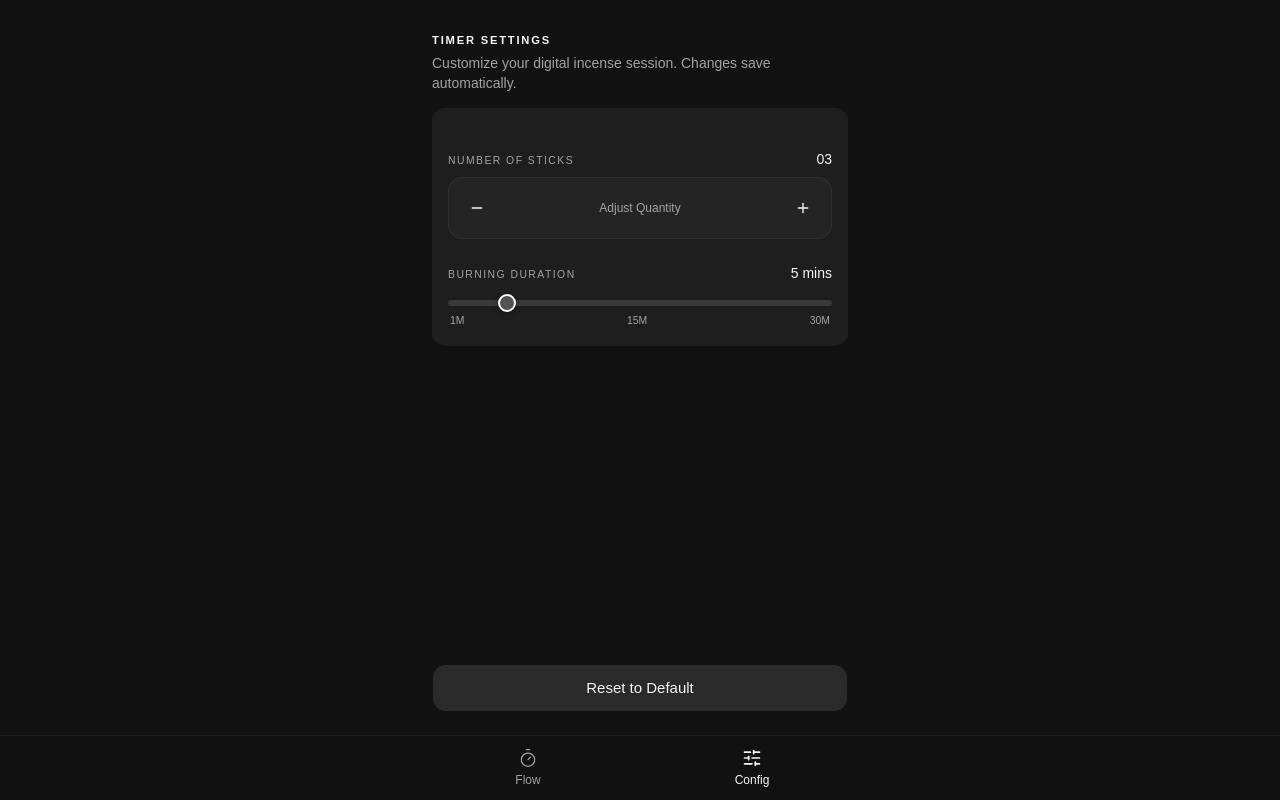
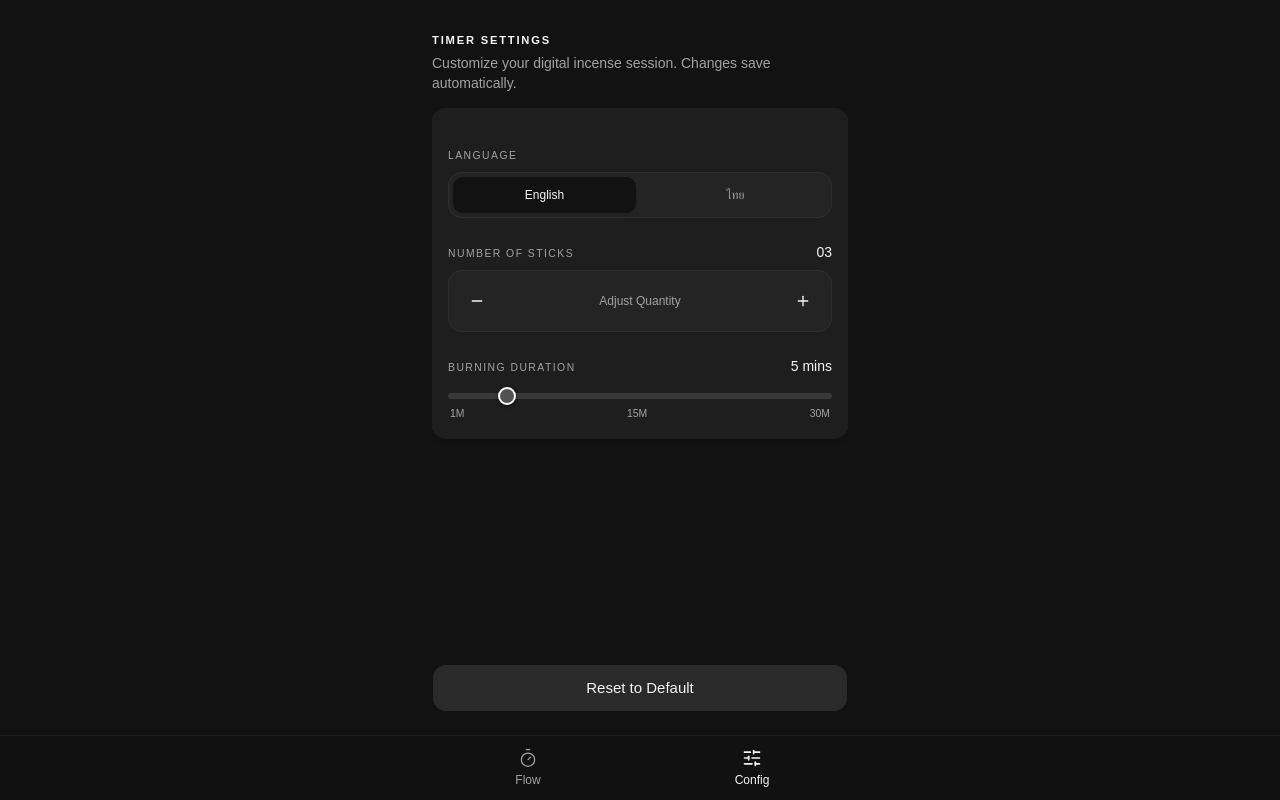
Before and after one commit to cteerakit/incense-stick, a React (Vite) app: page / in a window 1280 px wide. Both pictures are taken after a click on the button "Config". Built offline with nearby package versions, Linux system fonts and the light colour scheme.

Commit message:
feat: add Thai language support and update locale handling in App component

```diff
--- a/package.json
+++ b/package.json
@@ -24,6 +24,7 @@
   },
   "dependencies": {
     "@fontsource-variable/geist": "^5.2.8",
+    "@fontsource/noto-sans-thai": "^5.2.8",
     "class-variance-authority": "^0.7.1",
     "clsx": "^2.1.1",
     "lucide-react": "^1.7.0",
--- a/src/App.tsx
+++ b/src/App.tsx
@@ -20,6 +20,7 @@ import {
   Timer,
 } from 'lucide-react'
 import { BurnTimer, phaseFromTimer, type UiPhase } from './burn-timer'
+import { getMessages, type Locale } from './i18n/messages'
 import { DEFAULTS, loadSettings, saveSettings } from './storage'
 import { Button } from '@/components/ui/button'
 import { Card, CardContent } from '@/components/ui/card'
@@ -177,8 +178,10 @@ type Tab = 'flow' | 'config'
 export default function App() {
   const initial = loadSettings()
   const [tab, setTab] = useState<Tab>('flow')
+  const [locale, setLocale] = useState<Locale>(initial.locale)
   const [stickCount, setStickCount] = useState(initial.stickCount)
   const [durationMinutes, setDurationMinutes] = useState(initial.durationMinutes)
+  const t = getMessages(locale)
   const timerRef = useRef(new BurnTimer(initial.durationMinutes))
   const rafRef = useRef(0)
   const [, tick] = useReducer((n) => n + 1, 0)
@@ -231,12 +234,17 @@ export default function App() {
     saveSettings({
       stickCount,
       durationMinutes,
+      locale,
     })
-  }, [stickCount, durationMinutes])
+  }, [stickCount, durationMinutes, locale])
 
   useEffect(() => {
     persist()
   }, [persist])
+
+  useEffect(() => {
+    document.documentElement.lang = locale === 'th' ? 'th' : 'en'
+  }, [locale])
 
   const onStickChange = (v: number) => {
     if (v === stickCount) return
@@ -258,7 +266,7 @@ export default function App() {
     timerRef.current.setDurationMinutes(DEFAULTS.durationMinutes)
     setStickCount(DEFAULTS.stickCount)
     setDurationMinutes(DEFAULTS.durationMinutes)
-    saveSettings({ ...DEFAULTS })
+    saveSettings({ ...DEFAULTS, locale })
     tick()
   }
 
@@ -289,12 +297,12 @@ export default function App() {
                 <ControlTile
                   label={
                     phase === 'done'
-                      ? 'Reset'
+                      ? t.primaryActionReset
                       : burning
-                        ? 'Pause'
+                        ? t.primaryActionPause
                         : phase === 'paused'
-                          ? 'Resume'
-                          : 'Start'
+                          ? t.primaryActionResume
+                          : t.primaryActionStart
                   }
                   icon={
                     phase === 'done' ? (
@@ -333,7 +341,7 @@ export default function App() {
                 />
                 {activeSession && (
                   <ControlTile
-                    label="Reset"
+                    label={t.secondaryReset}
                     icon={<RotateCcw className="size-5" strokeWidth={1.75} />}
                     onClick={() => {
                       stopLoop()
@@ -347,7 +355,7 @@ export default function App() {
 
               <div>
                 <p className="text-[0.65rem] font-medium tracking-[0.2em] text-muted-foreground">
-                  TIME REMAINING
+                  {t.timeRemaining}
                 </p>
                 <p className="mt-1 text-[2.75rem] font-light tabular-nums tracking-tight text-foreground">
                   {displayRemaining}
@@ -365,10 +373,10 @@ export default function App() {
           <div className="flex min-h-0 flex-1 flex-col gap-5 overflow-hidden pt-5">
             <div>
               <h2 className="text-[0.7rem] font-semibold tracking-[0.16em] text-foreground">
-                TIMER SETTINGS
+                {t.configTitle}
               </h2>
               <p className="mt-1 text-sm text-muted-foreground">
-                Customize your digital incense session. Changes save automatically.
+                {t.configDescription}
               </p>
 
               {activeSession && (
@@ -381,9 +389,7 @@ export default function App() {
                     strokeWidth={2}
                     aria-hidden
                   />
-                  <span>
-                    Changing sticks or duration stops the timer and resets this session.
-                  </span>
+                  <span>{t.configSessionWarning}</span>
                 </div>
               )}
 
@@ -392,7 +398,43 @@ export default function App() {
                   <div className="space-y-2">
                     <div className="flex items-baseline justify-between gap-2">
                       <span className="text-[0.65rem] font-medium tracking-[0.14em] text-muted-foreground">
-                        NUMBER OF STICKS
+                        {t.languageLabel}
+                      </span>
+                    </div>
+                    <div className="flex gap-2 rounded-xl border border-border/40 bg-muted/50 p-1">
+                      <button
+                        type="button"
+                        aria-pressed={locale === 'en'}
+                        className={cn(
+                          'flex flex-1 items-center justify-center rounded-lg py-2.5 text-xs font-medium transition-colors',
+                          locale === 'en'
+                            ? 'bg-background text-foreground shadow-sm'
+                            : 'text-muted-foreground hover:bg-background/50',
+                        )}
+                        onClick={() => setLocale('en')}
+                      >
+                        {t.languageEnglish}
+                      </button>
+                      <button
+                        type="button"
+                        aria-pressed={locale === 'th'}
+                        className={cn(
+                          'flex flex-1 items-center justify-center rounded-lg py-2.5 text-xs font-medium transition-colors',
+                          locale === 'th'
+                            ? 'bg-background text-foreground shadow-sm'
+                            : 'text-muted-foreground hover:bg-background/50',
+                        )}
+                        onClick={() => setLocale('th')}
+                      >
+                        {t.languageThai}
+                      </button>
+                    </div>
+                  </div>
+
+                  <div className="space-y-2">
+                    <div className="flex items-baseline justify-between gap-2">
+                      <span className="text-[0.65rem] font-medium tracking-[0.14em] text-muted-foreground">
+                        {t.numberOfSticks}
                       </span>
                       <span className="text-sm font-medium tabular-nums text-foreground">
                         {String(stickCount).padStart(2, '0')}
@@ -403,19 +445,19 @@ export default function App() {
                         type="button"
                         disabled={stickCount <= 1}
                         className="flex size-10 items-center justify-center rounded-lg text-lg text-foreground transition-colors hover:bg-background/50 disabled:opacity-35"
-                        aria-label="Decrease sticks"
+                        aria-label={t.decreaseSticksAria}
                         onClick={() => onStickChange(Math.max(1, stickCount - 1))}
                       >
                         <Minus className="size-4" strokeWidth={2} />
                       </button>
                       <span className="text-xs font-medium text-muted-foreground">
-                        Adjust Quantity
+                        {t.adjustQuantity}
                       </span>
                       <button
                         type="button"
                         disabled={stickCount >= 12}
                         className="flex size-10 items-center justify-center rounded-lg text-lg text-foreground transition-colors hover:bg-background/50 disabled:opacity-35"
-                        aria-label="Increase sticks"
+                        aria-label={t.increaseSticksAria}
                         onClick={() => onStickChange(Math.min(12, stickCount + 1))}
                       >
                         <Plus className="size-4" strokeWidth={2} />
@@ -426,10 +468,10 @@ export default function App() {
                   <div className="space-y-2">
                     <div className="flex items-baseline justify-between gap-2">
                       <span className="text-[0.65rem] font-medium tracking-[0.14em] text-muted-foreground">
-                        BURNING DURATION
+                        {t.burningDuration}
                       </span>
                       <span className="text-sm font-medium text-foreground">
-                        {durationMinutes} mins
+                        {t.durationMinutes(durationMinutes)}
                       </span>
                     </div>
                     <input
@@ -441,15 +483,15 @@ export default function App() {
                       aria-valuemin={1}
                       aria-valuemax={DURATION_SLIDER_MAX}
                       aria-valuenow={durationMinutes}
-                      aria-label="Burning duration in minutes"
+                      aria-label={t.sliderAriaLabel}
                       onChange={(e) =>
                         onDurationChange(Number(e.target.value) || 1)
                       }
                     />
                     <div className="flex justify-between px-0.5 text-[0.65rem] tabular-nums text-muted-foreground">
-                      <span>1M</span>
-                      <span>15M</span>
-                      <span>30M</span>
+                      <span>{t.durationTick1}</span>
+                      <span>{t.durationTick15}</span>
+                      <span>{t.durationTick30}</span>
                     </div>
                   </div>
                 </CardContent>
@@ -464,7 +506,7 @@ export default function App() {
                 className="h-12 w-full rounded-xl text-[0.9375rem] font-medium"
                 onClick={onResetDefaults}
               >
-                Reset to Default
+                {t.resetToDefault}
               </Button>
             </div>
           </div>
@@ -474,7 +516,7 @@ export default function App() {
       <nav
         className="fixed bottom-0 left-0 right-0 z-10 border-t border-border/50 bg-background/90 backdrop-blur-md"
         style={{ paddingBottom: 'env(safe-area-inset-bottom, 0px)' }}
-        aria-label="Primary"
+        aria-label={t.navAriaLabel}
       >
         <div className="mx-auto flex max-w-md">
           <button
@@ -486,7 +528,7 @@ export default function App() {
             onClick={() => setTab('flow')}
           >
             <Timer className="size-5" strokeWidth={tab === 'flow' ? 2 : 1.5} />
-            Flow
+            {t.navFlow}
           </button>
           <button
             type="button"
@@ -497,7 +539,7 @@ export default function App() {
             onClick={() => setTab('config')}
           >
             <SlidersHorizontal className="size-5" strokeWidth={tab === 'config' ? 2 : 1.5} />
-            Config
+            {t.navConfig}
           </button>
         </div>
       </nav>
--- /dev/null
+++ b/src/i18n/messages.ts
@@ -0,0 +1,98 @@
+export type Locale = 'en' | 'th'
+
+export type Messages = {
+  navFlow: string
+  navConfig: string
+  navAriaLabel: string
+  primaryActionReset: string
+  primaryActionPause: string
+  primaryActionResume: string
+  primaryActionStart: string
+  secondaryReset: string
+  timeRemaining: string
+  configTitle: string
+  configDescription: string
+  configSessionWarning: string
+  numberOfSticks: string
+  adjustQuantity: string
+  decreaseSticksAria: string
+  increaseSticksAria: string
+  burningDuration: string
+  durationMinutes: (n: number) => string
+  sliderAriaLabel: string
+  durationTick1: string
+  durationTick15: string
+  durationTick30: string
+  resetToDefault: string
+  languageLabel: string
+  languageEnglish: string
+  languageThai: string
+}
+
+const en: Messages = {
+  navFlow: 'Flow',
+  navConfig: 'Config',
+  navAriaLabel: 'Primary navigation',
+  primaryActionReset: 'Reset',
+  primaryActionPause: 'Pause',
+  primaryActionResume: 'Resume',
+  primaryActionStart: 'Start',
+  secondaryReset: 'Reset',
+  timeRemaining: 'TIME REMAINING',
+  configTitle: 'TIMER SETTINGS',
+  configDescription:
+    'Customize your digital incense session. Changes save automatically.',
+  configSessionWarning:
+    'Changing sticks or duration stops the timer and resets this session.',
+  numberOfSticks: 'NUMBER OF STICKS',
+  adjustQuantity: 'Adjust Quantity',
+  decreaseSticksAria: 'Decrease sticks',
+  increaseSticksAria: 'Increase sticks',
+  burningDuration: 'BURNING DURATION',
+  durationMinutes: (n) => `${n} mins`,
+  sliderAriaLabel: 'Burning duration in minutes',
+  durationTick1: '1M',
+  durationTick15: '15M',
+  durationTick30: '30M',
+  resetToDefault: 'Reset to Default',
+  languageLabel: 'LANGUAGE',
+  languageEnglish: 'English',
+  languageThai: 'ไทย',
+}
+
+const th: Messages = {
+  navFlow: 'จับเวลา',
+  navConfig: 'ตั้งค่า',
+  navAriaLabel: 'เมนูหลัก',
+  primaryActionReset: 'เริ่มใหม่',
+  primaryActionPause: 'หยุดชั่วคราว',
+  primaryActionResume: 'ทำต่อ',
+  primaryActionStart: 'เริ่ม',
+  secondaryReset: 'รีเซ็ต',
+  timeRemaining: 'เวลาที่เหลือ',
+  configTitle: 'ตั้งค่าตัวจับเวลา',
+  configDescription:
+    'ปรับแต่งเซสชันธูปดิจิทัลของคุณ การเปลี่ยนแปลงจะถูกบันทึกอัตโนมัติ',
+  configSessionWarning:
+    'การเปลี่ยนจำนวนธูปหรือระยะเวลาจะหยุดตัวจับเวลาและรีเซ็ตเซสชันนี้',
+  numberOfSticks: 'จำนวนธูป',
+  adjustQuantity: 'ปรับจำนวน',
+  decreaseSticksAria: 'ลดจำนวนธูป',
+  increaseSticksAria: 'เพิ่มจำนวนธูป',
+  burningDuration: 'ระยะเวลาเผา',
+  durationMinutes: (n) => `${n} นาที`,
+  sliderAriaLabel: 'ระยะเวลาเผาเป็นหน่วยนาที',
+  durationTick1: '1น',
+  durationTick15: '15น',
+  durationTick30: '30น',
+  resetToDefault: 'คืนค่าเริ่มต้น',
+  languageLabel: 'ภาษา',
+  languageEnglish: 'English',
+  languageThai: 'ไทย',
+}
+
+export const messages: Record<Locale, Messages> = { en, th }
+
+export function getMessages(locale: Locale): Messages {
+  return messages[locale] ?? messages.en
+}
--- a/src/index.css
+++ b/src/index.css
@@ -2,6 +2,7 @@
 @import "tw-animate-css";
 @import "shadcn/tailwind.css";
 @import "@fontsource-variable/geist";
+@import "@fontsource/noto-sans-thai/400.css";
 
 @custom-variant dark (&:is(.dark *));
 
@@ -157,6 +158,10 @@
     background: oklch(1 0 0 / 12%);
 }
 
+html[lang='th'] {
+  font-family: 'Geist Variable', 'Noto Sans Thai', sans-serif;
+}
+
 @layer base {
   * {
     @apply border-border outline-ring/50;
--- a/src/storage.ts
+++ b/src/storage.ts
@@ -1,19 +1,27 @@
+import type { Locale } from './i18n/messages'
+
 const STORAGE_KEY = 'incense-timer-settings-v1'
 
 export type TimerSettings = {
   stickCount: number
   durationMinutes: number
+  locale: Locale
 }
 
 export const DEFAULTS: TimerSettings = {
   stickCount: 3,
   durationMinutes: 5,
+  locale: 'en',
 }
 
 const DURATION_MAX = 30
 
 function clamp(n: number, min: number, max: number): number {
   return Math.min(max, Math.max(min, n))
+}
+
+function parseLocale(v: unknown): Locale {
+  return v === 'th' || v === 'en' ? v : DEFAULTS.locale
 }
 
 export function loadSettings(): TimerSettings {
@@ -32,6 +40,7 @@ export function loadSettings(): TimerSettings {
         1,
         DURATION_MAX,
       ),
+      locale: parseLocale(parsed.locale),
     }
   } catch {
     return { ...DEFAULTS }
@@ -45,6 +54,7 @@ export function saveSettings(s: TimerSettings): void {
       JSON.stringify({
         stickCount: clamp(s.stickCount, 1, 12),
         durationMinutes: clamp(s.durationMinutes, 1, DURATION_MAX),
+        locale: parseLocale(s.locale),
       }),
     )
   } catch {
```
Also changed, not shown: 1 other file (tests, documents, lock files or other folders).
